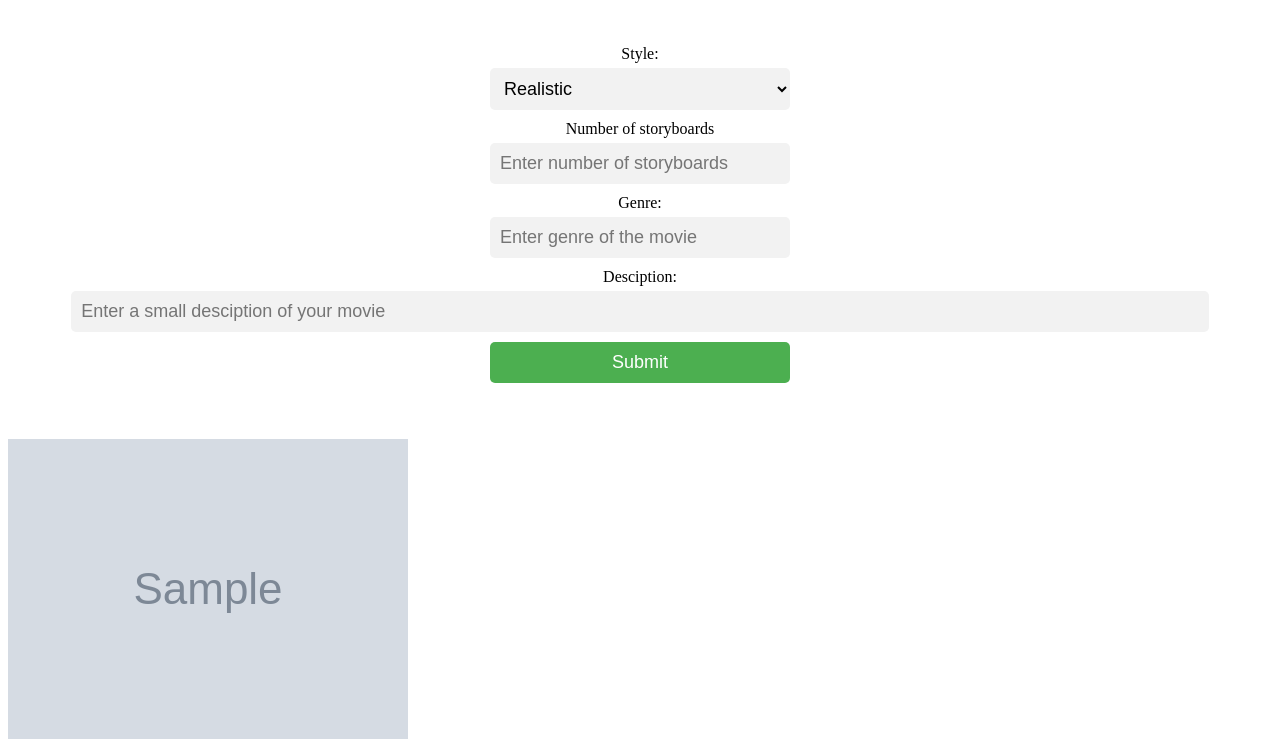
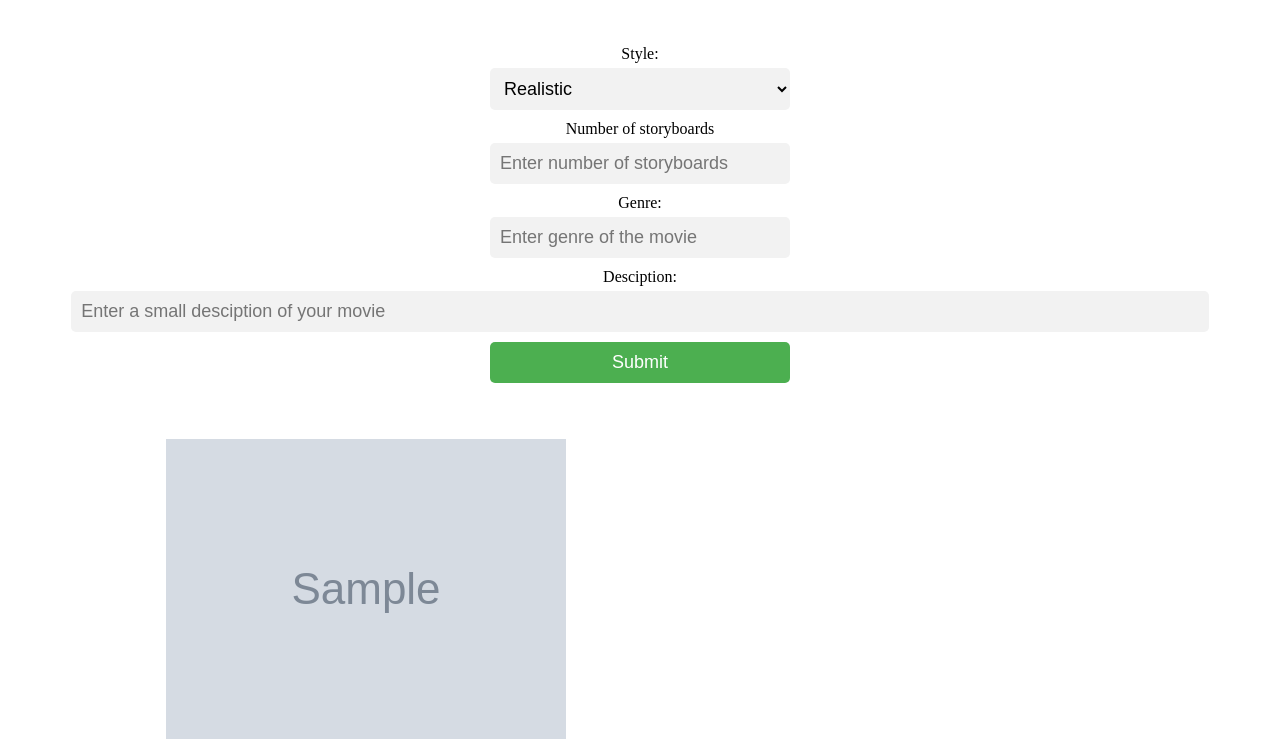
Before and after one commit to Yatin-Malhotra/StoryBoarder, a Flask app: template templates/index.html in a window 1280 px wide. Shown: the part 86-842 px from the top of the page. Run offline with Flask 2, Linux system fonts and the light colour scheme; the template is opened without the code that fills it: most values are stand-ins (such as "Sample title", 1, 10 or a date in 2020); grey boxes marked "Sample" are stand-in pictures.

Commit message:
Update style.css

```diff
--- a/static/style.css
+++ b/static/style.css
@@ -51,3 +51,8 @@ form {
     padding: 20px;
     text-align: left;
   }
+
+  div {
+    width: 75%;
+    margin: auto;
+  }
```
